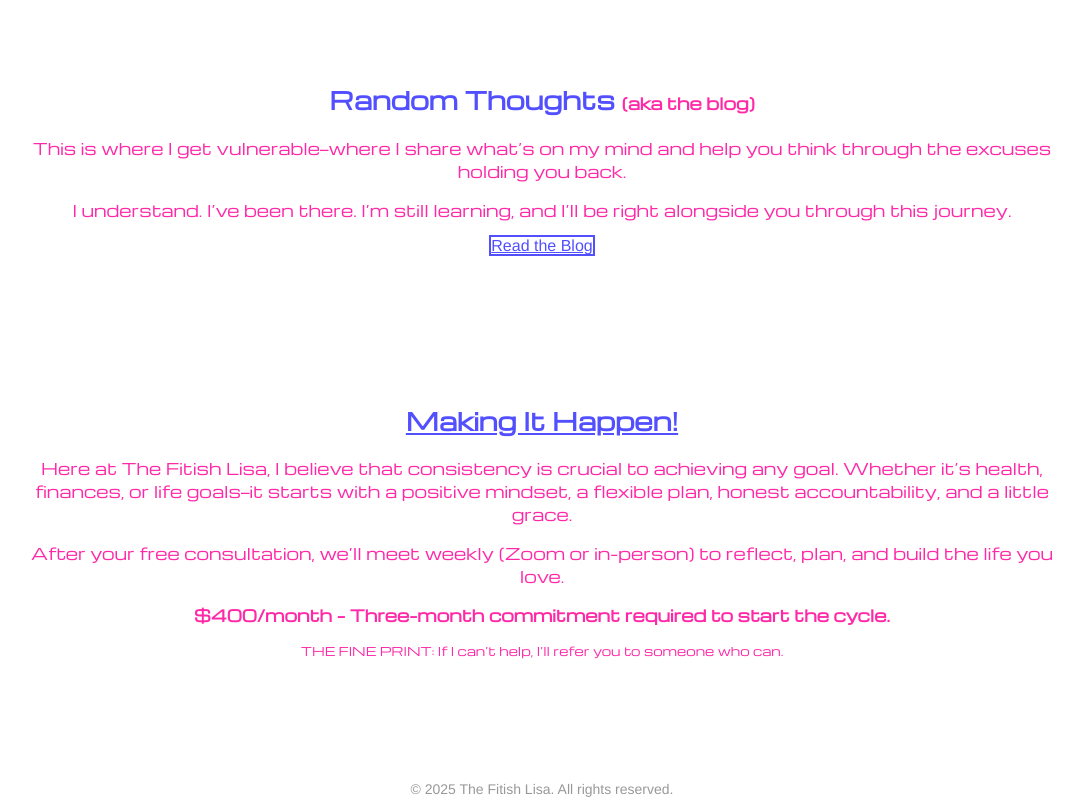
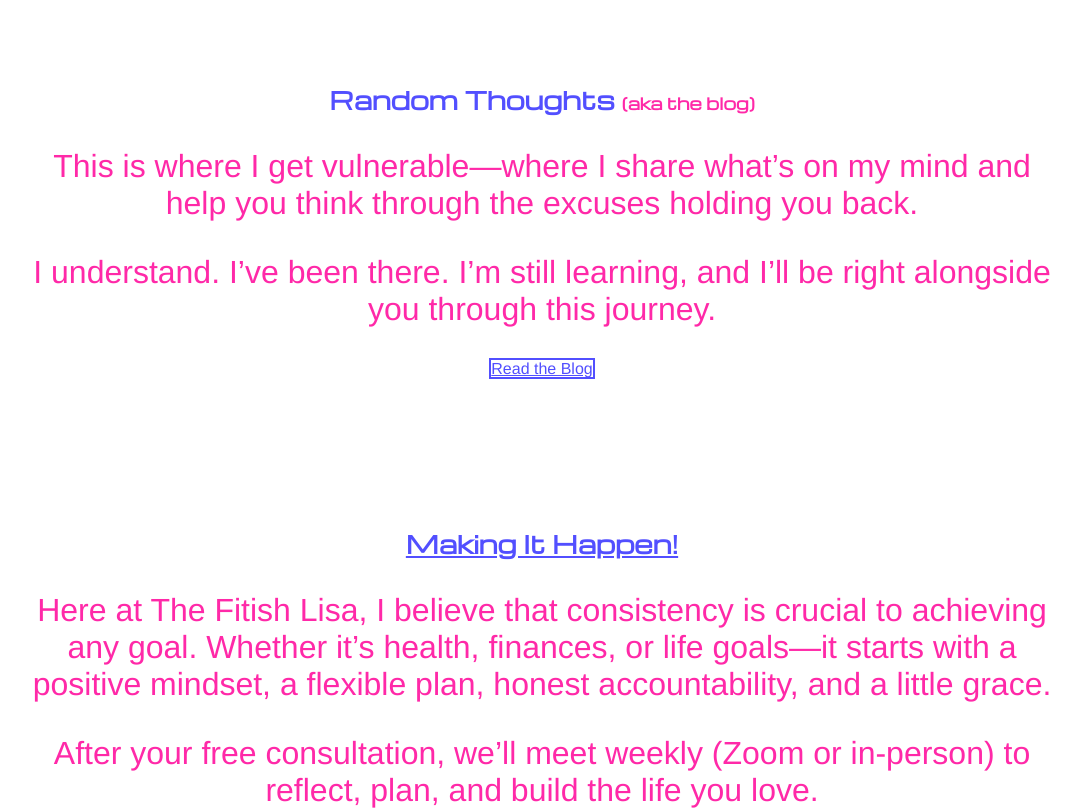
Before and after one commit to xpousojeda/thefitishlisa2, a plain HTML site: page index.html in a window 1280 px wide. Shown: the part 2382-3194 px from the top of the page, without its empty margins (98-1181 px from the left). Drawn offline with nearby package versions, Linux system fonts and the light colour scheme; a web font is replaced by a local one.

Commit message:
Update index.html

```diff
--- a/index.html
+++ b/index.html
@@ -171,7 +171,7 @@
 .blog-preview p,
 .pricing p {
   color: #ff29a8;
-  font-family: 'Michroma', sans-serif;
+  font-size: 2rem;
 }
 
     }
```
